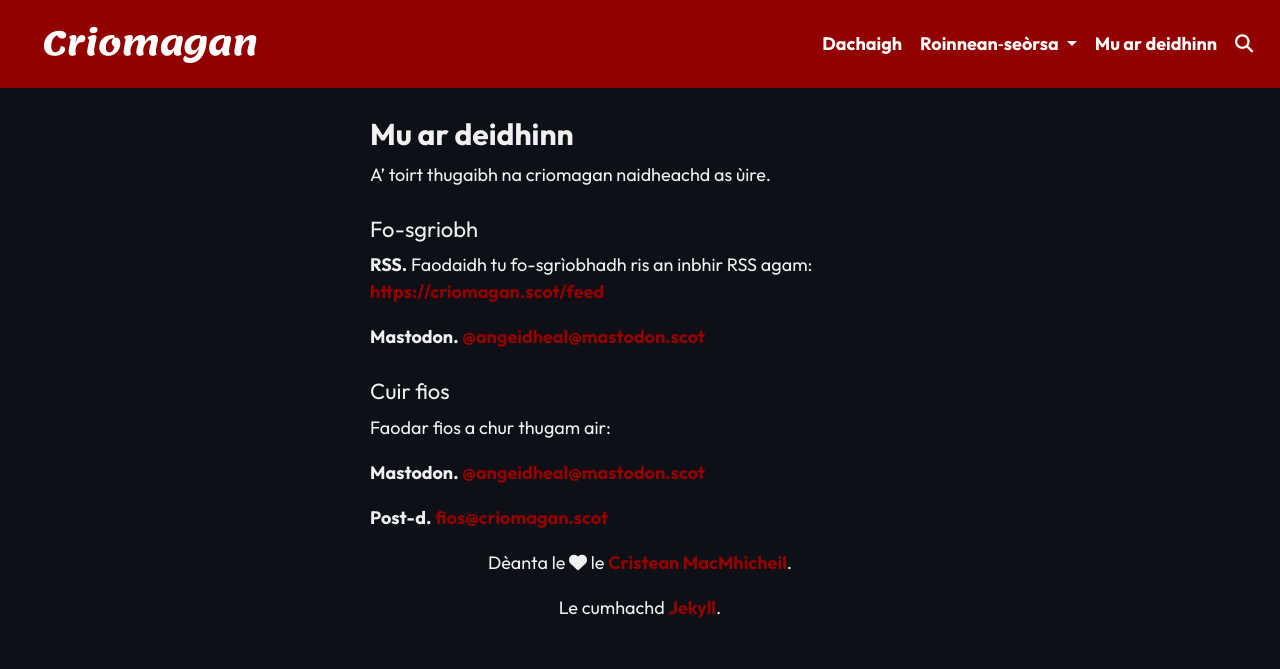
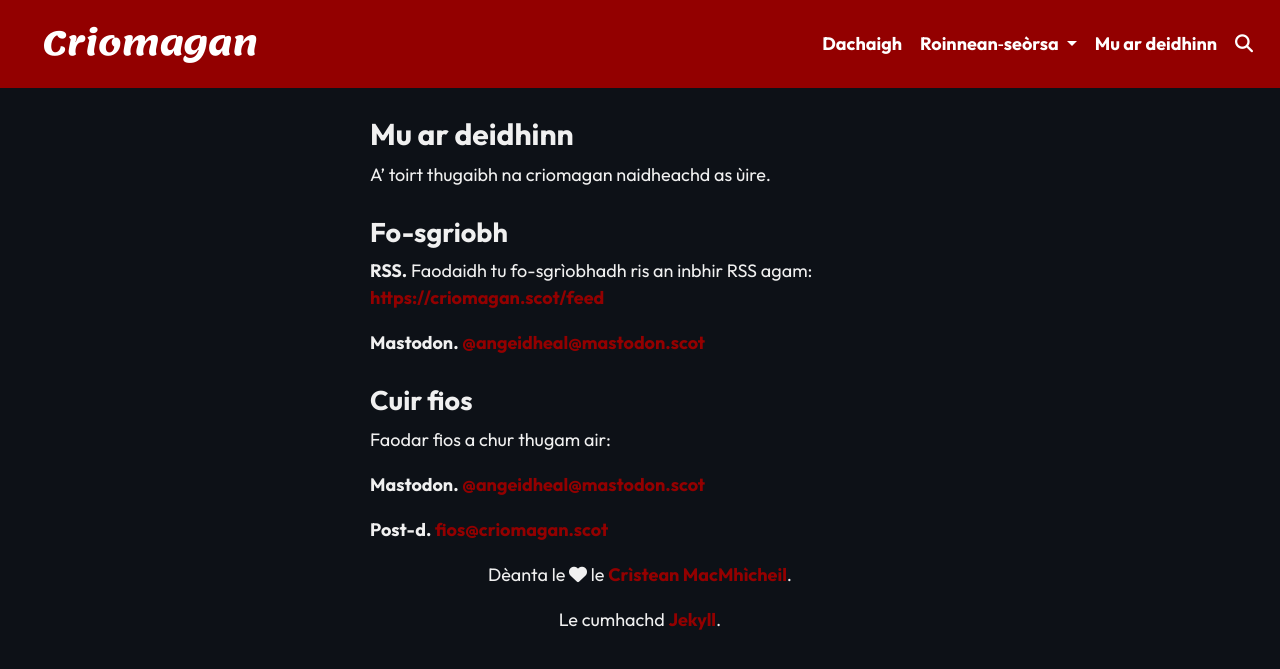
Before and after one commit to angeidheal/angeidheal.github.io, a Jekyll site: the page built from mu-ar-dheidhinn.md, in a window 1280 px wide. Shown: the top 669 px of the page. Built offline with Jekyll 4.4.1, drawn with Linux system fonts in a browser that asks for light colours; nearby versions of some CDN libraries.

```diff
--- a/mu-ar-dheidhinn.md
+++ b/mu-ar-dheidhinn.md
@@ -6,13 +6,13 @@ permalink: /mu-ar-deidhinn/
 
 A' toirt thugaibh na criomagan naidheachd as ùire.
 
-#### Fo-sgriobh
+## Fo-sgriobh
 
 **RSS.** Faodaidh tu fo-sgrìobhadh ris an inbhir RSS agam: [https://criomagan.scot/feed](https://criomagan.scot/feed)
 
 **Mastodon.** [@angeidheal@mastodon.scot](https://www.mastodon.scot/@angeidheal)
 
-#### Cuir fios
+## Cuir fios
 
 Faodar fios a chur thugam air:
 
```
